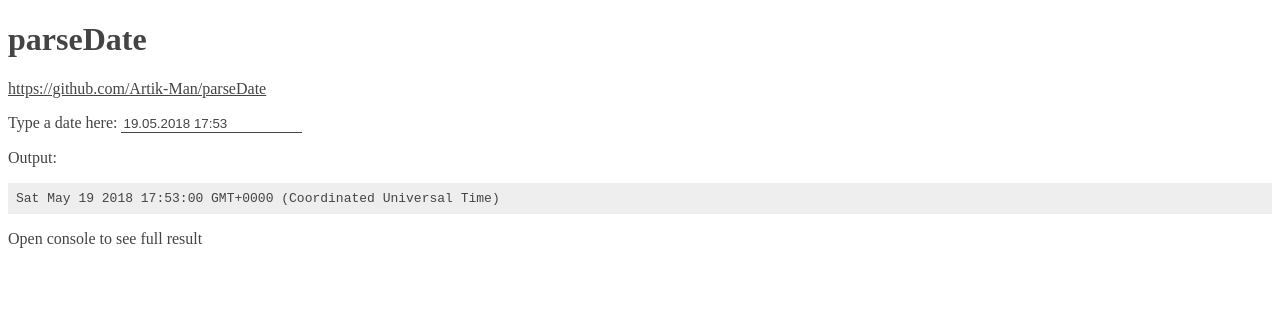
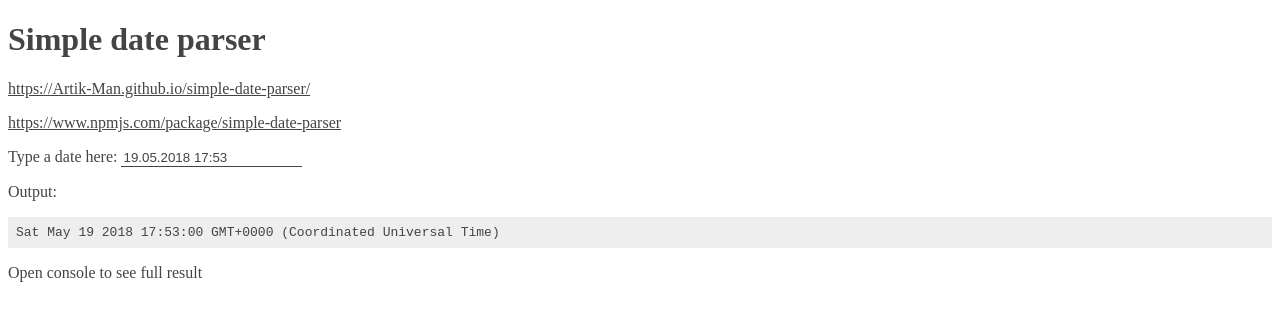
Before and after one commit to Artik-Man/parseDate, a website: page index.html in a window 1280 px wide. Drawn offline with Linux system fonts and the light colour scheme.

Commit message:
changed repository name

```diff
--- a/index.html
+++ b/index.html
@@ -2,7 +2,7 @@
 <html lang="en">
 <head>
     <meta charset="UTF-8">
-    <title>parseDate</title>
+    <title>Simple date parser</title>
     <style>
         * {
             color: #444;
@@ -20,8 +20,9 @@
     </style>
 </head>
 <body>
-<h1>parseDate</h1>
-<p><a href="https://github.com/Artik-Man/parseDate">https://github.com/Artik-Man/parseDate</a></p>
+<h1>Simple date parser</h1>
+<p><a href="https://artik-man.github.io/simple-date-parser/">https://Artik-Man.github.io/simple-date-parser/</a></p>
+<p><a href="https://www.npmjs.com/package/simple-date-parser">https://www.npmjs.com/package/simple-date-parser</a></p>
 <label for="input">Type a date here:</label>
 <input type="text" id="input" value="19.05.2018 17:53">
 <p>Output:</p>
```
Also changed, not shown: package.json (+4 -4 lines), README.md.
